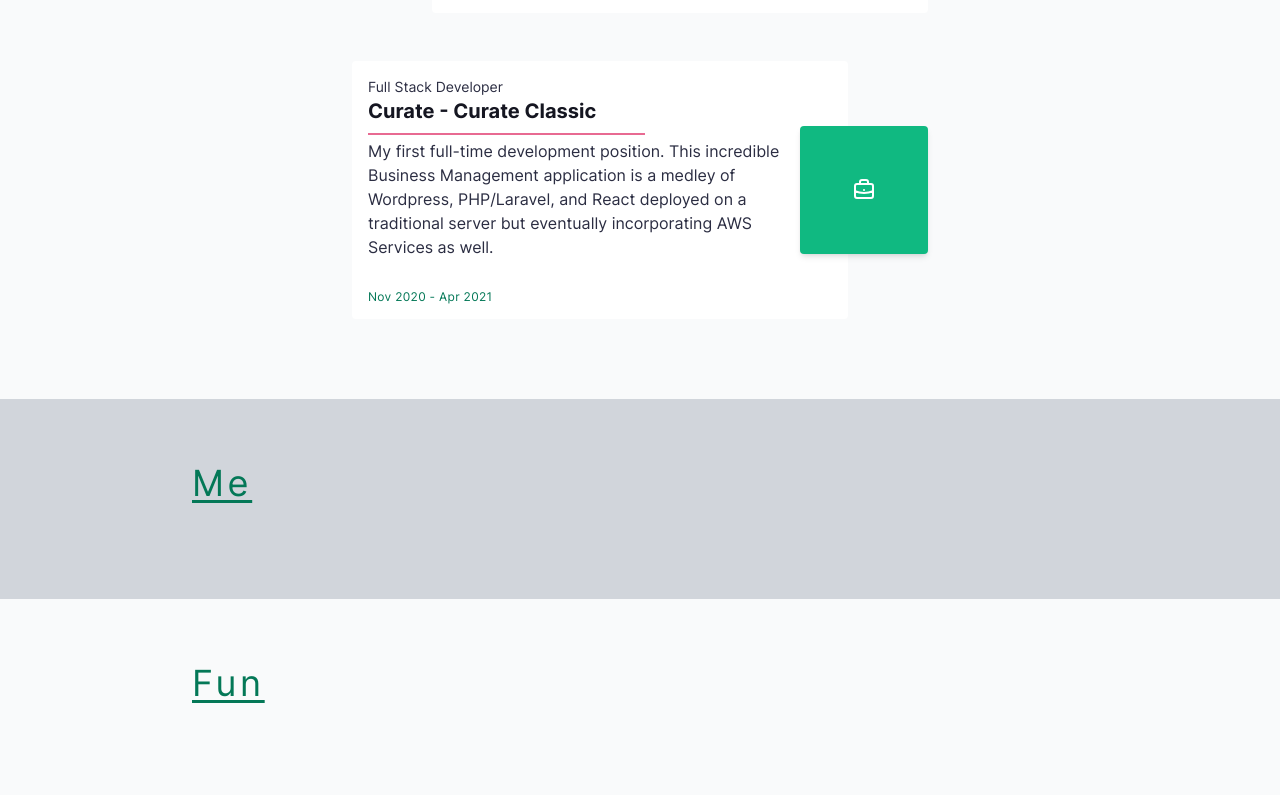
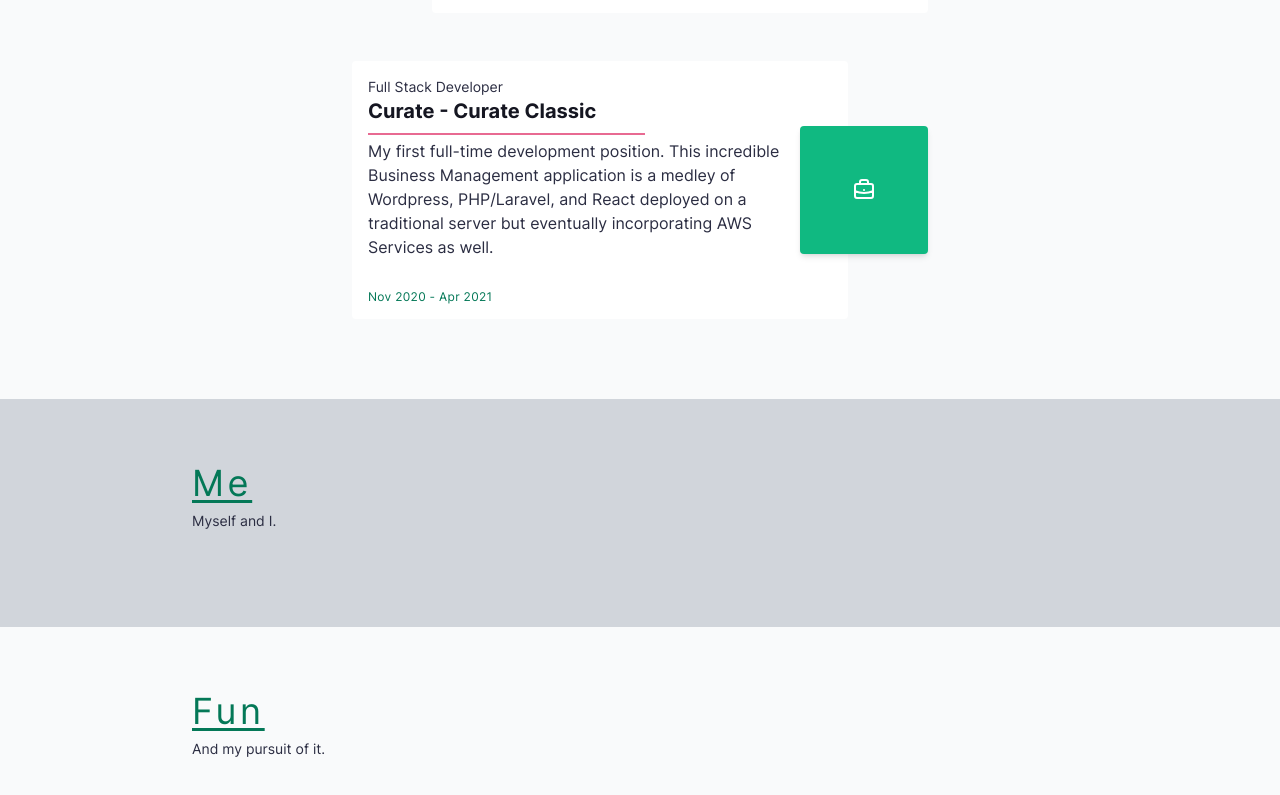
Before and after one commit to STLnick/vvt-portfolio, a Vue app: page / in a window 1280 px wide. Shown: the part 1269-2064 px from the top of the page. Built offline with nearby package versions, Linux system fonts and the light colour scheme.

Commit message:
Add captions to other sections

```diff
--- a/src/components/sections/FunSection.vue
+++ b/src/components/sections/FunSection.vue
@@ -1,10 +1,9 @@
 <script setup>
 import Section from './Section.vue';
-const props = defineProps([ 'isOdd' ]);
 </script>
 
 <template>
-  <Section heading="Fun" :isOdd="props.isOdd" />
+  <Section heading="Fun" caption="And my pursuit of it." />
 </template>
 
 <style>
--- a/src/components/sections/MeSection.vue
+++ b/src/components/sections/MeSection.vue
@@ -1,10 +1,9 @@
 <script setup>
 import Section from './Section.vue';
-const props = defineProps([ 'isOdd' ]);
 </script>
 
 <template>
-  <Section heading="Me" :isOdd="props.isOdd" />
+  <Section heading="Me" caption="Myself and I." />
 </template>
 
 <style>
```
